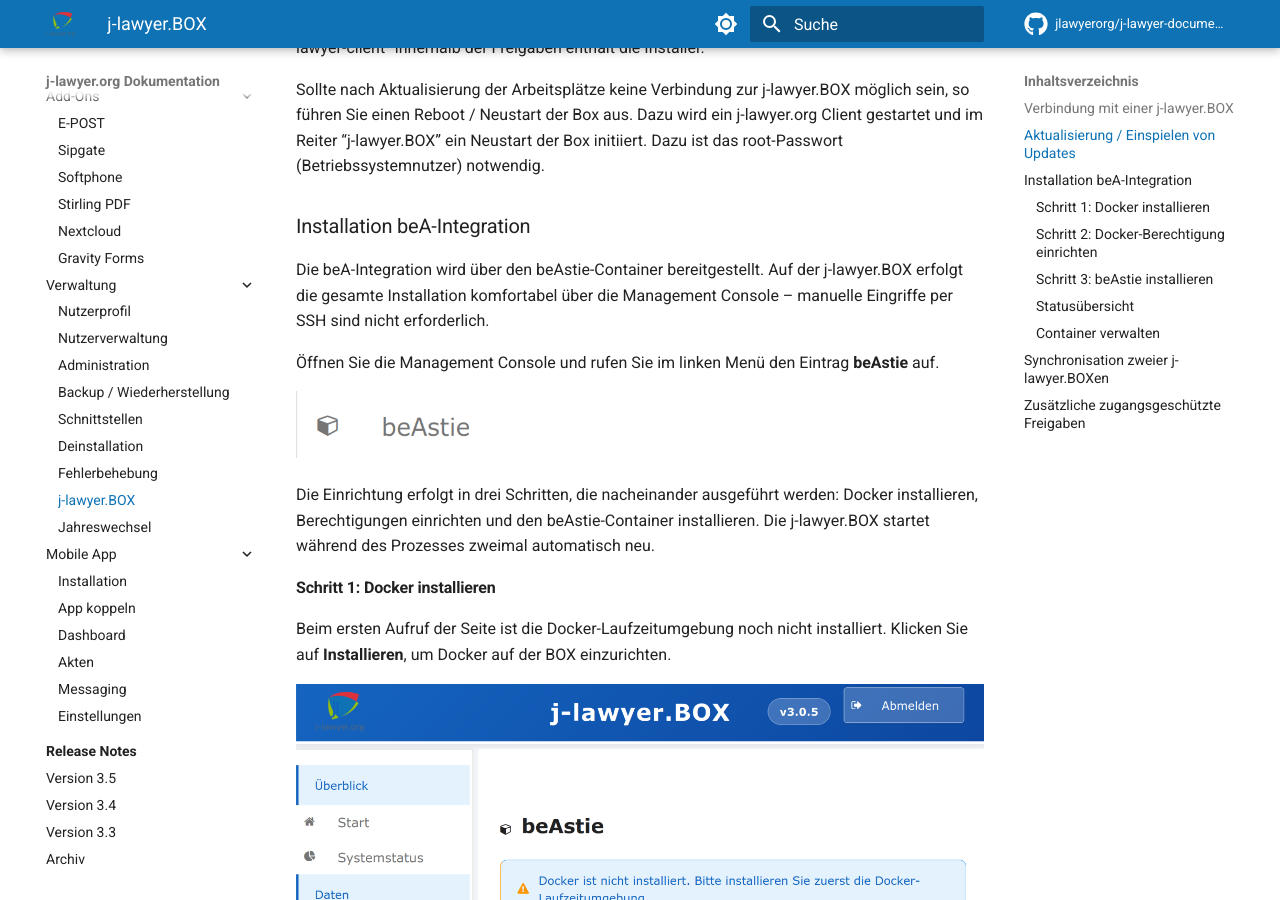
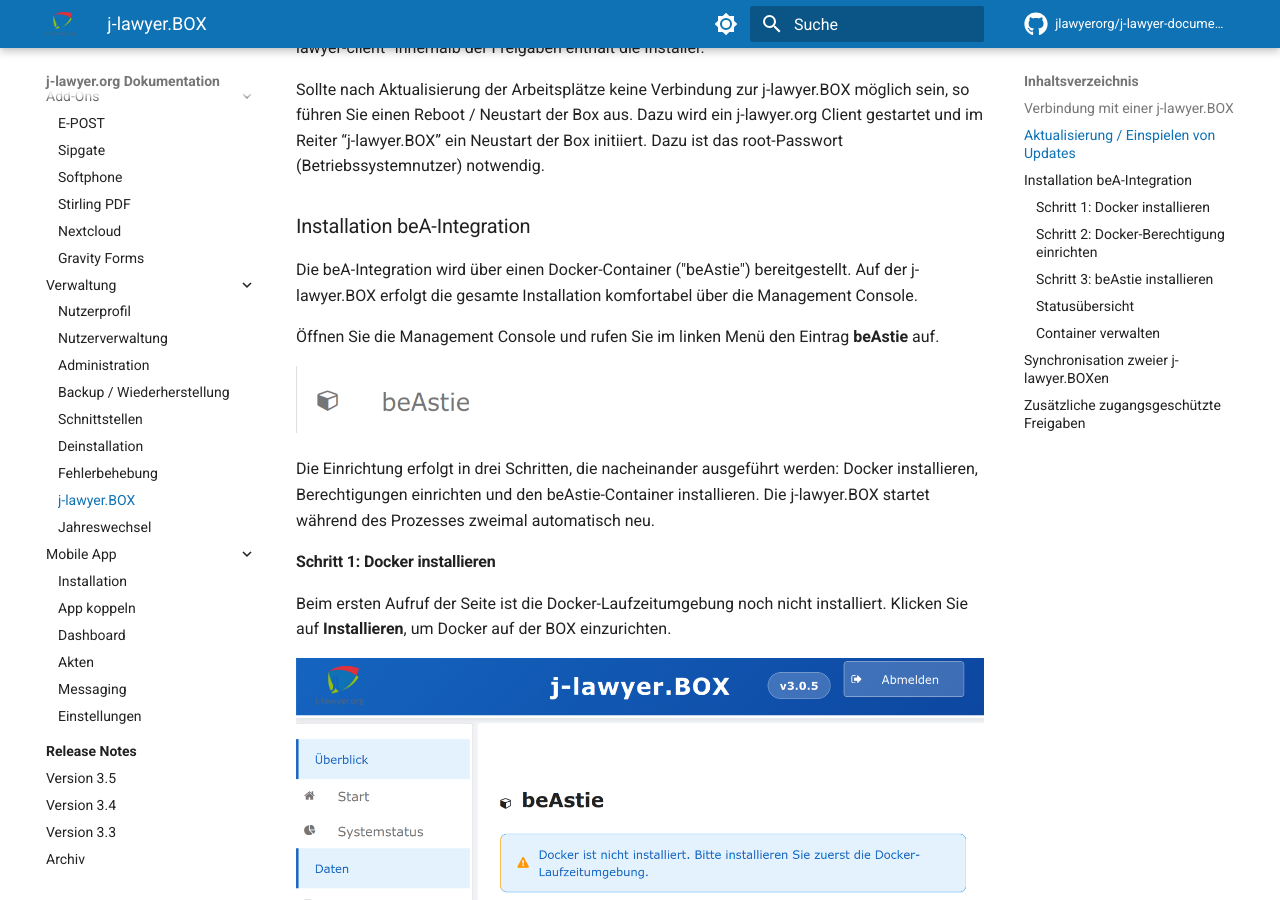
Before and after one commit to jlawyerorg/j-lawyer-documentation, an MkDocs documentation site: the page built from docs/benutzerhandbuch/jlawyer-box.md, in a window 1280 px wide and 900 px high, scrolled down 2188 px. Built offline with MkDocs 1.6.1 and Material for MkDocs 9.7.7, drawn with Linux system fonts in a browser that asks for light colours; comment, search, counter and statistics services are not loaded.

Commit message:
added beastie setup for j-lawyer.BOX

```diff
--- a/docs/benutzerhandbuch/jlawyer-box.md
+++ b/docs/benutzerhandbuch/jlawyer-box.md
@@ -65,7 +65,7 @@
 
 ### Installation beA-Integration {#installation-bea-integration}
 
-Die beA-Integration wird über den beAstie-Container bereitgestellt. Auf der j-lawyer.BOX erfolgt die gesamte Installation komfortabel über die Management Console – manuelle Eingriffe per SSH sind nicht erforderlich.
+Die beA-Integration wird über einen Docker-Container ("beAstie") bereitgestellt. Auf der j-lawyer.BOX erfolgt die gesamte Installation komfortabel über die Management Console.
 
 Öffnen Sie die Management Console und rufen Sie im linken Menü den Eintrag **beAstie** auf.
 
```
